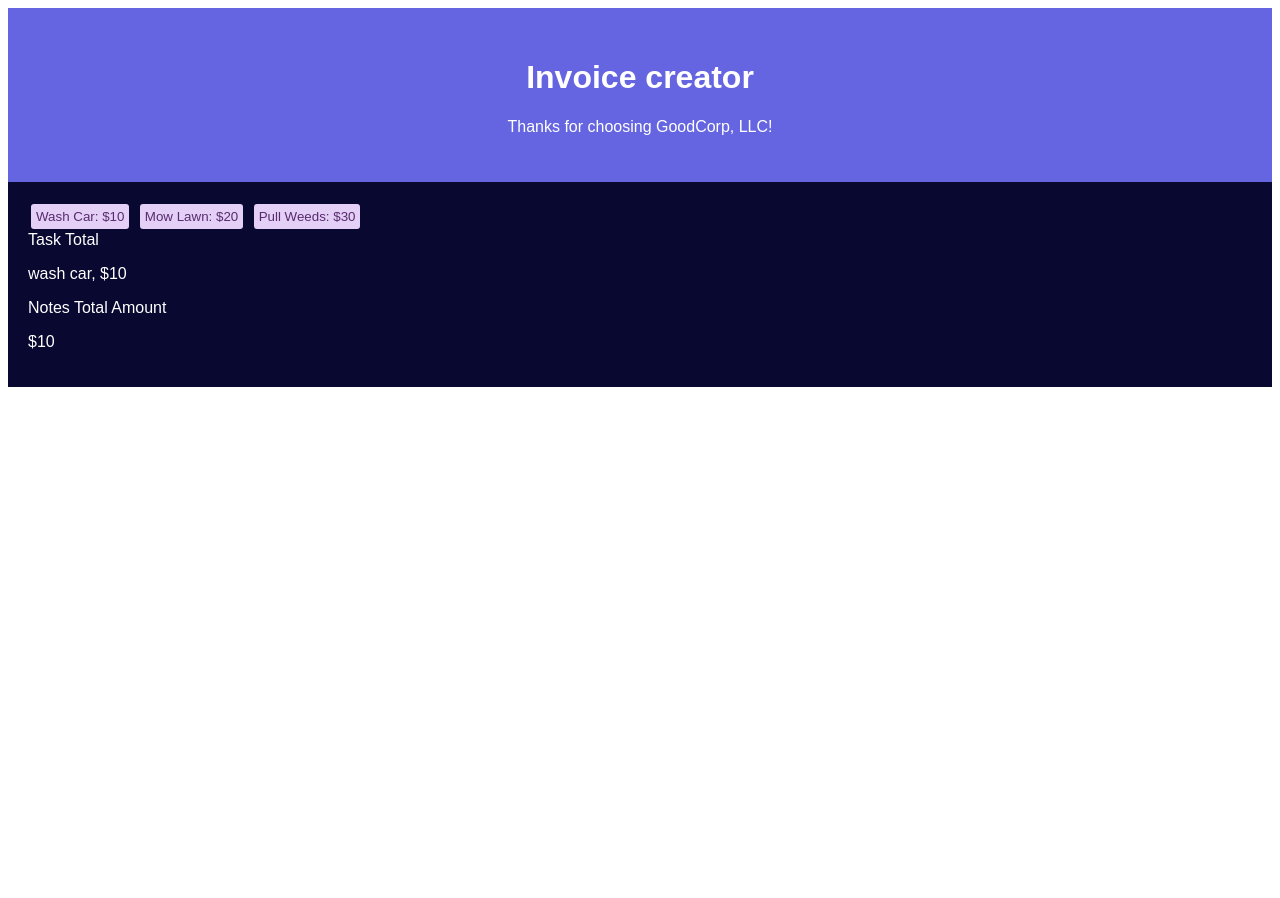
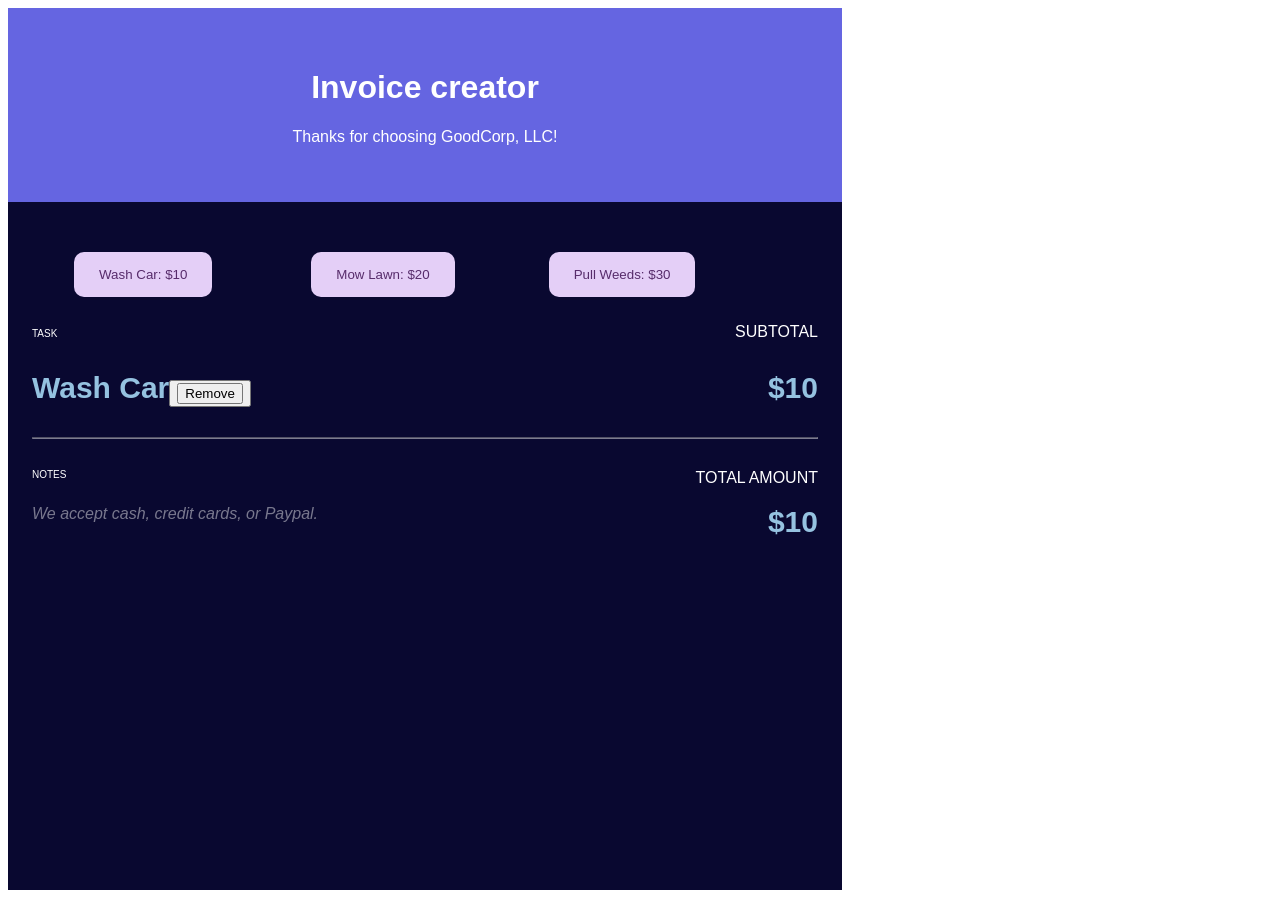
Before and after one commit to njmroy/invoice-creator, a plain HTML site: page index.html in a window 1280 px wide. Both pictures are taken after a click on the button "Wash Car: $10". Before the commit the page ends 800 px from the top, so only its background shows below. Drawn offline with Linux system fonts and the light colour scheme.

Commit message:
cleaned up UI, added remove function

```diff
--- a/index.css
+++ b/index.css
@@ -1,25 +1,79 @@
+html {
+    max-width: 850px;
+    min-width: 600px;
+}
+hr {
+    margin-bottom: 30px;
+    opacity: 50%;
+}
+a{
+    background:rgb(9, 8, 48);
+}
 .hero-container {
     background-color: rgb(101, 101, 225);
     color:white;
     font-family: Arial, Helvetica, sans-serif;
     display:block;
-    padding: 30px 20px;
+    padding: 5vh 5vh;
     text-align: center;
 
 }
 
 .page-container {
-    padding: 20px 20px;
+    padding: 3vh 3vh;
     background-color: rgb(9, 8, 48);
     color: white;
     font-family: Arial, Helvetica, sans-serif;
+    height: 80vh;
+    overflow: auto;
 }
 
 .buttons {
-border-radius: 3px;
+border-radius: 10px;
 border: none;
 background-color: rgb(228, 207, 247);
 color: rgb(87, 44, 107);
-padding: 5px 5px;
-margin: 2px 3px;
+padding: 15px 25px;
+white-space: nowrap;
+
 }
+
+.button-container {
+    display: grid;
+    grid-template-columns: repeat(3, 1fr);
+    column-gap: 10px;
+    padding: 2vh 4vh;
+
+    margin: 10px 10px;
+}
+
+.floatright {
+    float:right;
+}
+
+.floatleft {
+    float:left;
+}
+
+.bigfont {
+    font-size: 30px;
+    color: rgb(149, 194, 224);
+    font-weight: bold;
+}
+
+#task {
+    font-size: 10px;
+}
+
+#payments-accepted {
+    font-style:italic;
+    font-weight:lighter;
+    opacity: 45%;
+}
+
+
+#under-hr-container {
+    display: grid;
+
+    align-items: center;
+}
--- a/index.html
+++ b/index.html
@@ -17,28 +17,35 @@
 
     <div class="page-container">
         <div class="button-container">
-            <button class="buttons" id="washBtn"> Wash Car: $10</button>
-            <button class="buttons" id="mowBtn"> Mow Lawn: $20</button>
-            <button class="buttons" id="weedsBtn"> Pull Weeds: $30</button>
+            <div><button class="buttons" id="washBtn"> Wash Car: $10</button></div>
+           <div> <button class="buttons" id="mowBtn"> Mow Lawn: $20</button> </div>
+           <div> <button class="buttons" id="weedsBtn"> Pull Weeds: $30</button></div>
         </div>
 
-        <div id="label-row">
-            <span id="task">Task</span>
-            <span id="total">Total</span>
+        <div>
+            <span id="task">TASK</span>
+            <span class="floatright">SUBTOTAL</span>
         </div>
 
         <div id="selection-container">
         </div>
+        <hr>
 
-        <div id="total-row">
-            <span>Notes </span>
-            <span>Total Amount</span>
-        </div>
+        <div id="under-hr-container">
 
-        <div id="total-value">
+            <div>
+                <span class="floatleft" id="task">NOTES</span>
+                <span class="floatright">TOTAL AMOUNT</span>
+            </div>
+
+
+                <br>
+            <div>
+                <span class="floatleft" id="payments-accepted"> We accept cash, credit cards, or Paypal. </span>
+                <span class= "floatright bigfont" id="total-value"></span>
+            </div>
 
         </div>
-
     </div>
     <script src="index.js" rel="javascript"></script>
 </body>
--- a/index.js
+++ b/index.js
@@ -1,11 +1,12 @@
 let servicesRequested = []
 let totalCost = 0
-let taskArr = ["wash car", "mow lawn", "pull weeds"]
+let taskArr = ["Wash Car", "Mow Lawn", "Pull Weeds"]
 let tasks = {
-"wash car": 10,
-"mow lawn": 20,
-"pull weeds": 30
+"Wash Car": 10,
+"Mow Lawn": 20,
+"Pull Weeds": 30
 }
+
 // Get buttons
 const washBtn = document.getElementById("washBtn")
 const mowBtn = document.getElementById("mowBtn")
@@ -17,31 +18,81 @@ const totalContainer = document.getElementById("total-value")
 function render() {
 selectionContainer.innerHTML= ""
 for (let i=0; i<servicesRequested.length; i++) {
+
+    //Create p element and assign id
     const item = document.createElement("p")
-    item.textContent = ` ${servicesRequested[i]}, $${tasks[servicesRequested[i]]}`
+    item.setAttribute("id", `item${i}`)
+
+    //Name of selected item, add id
+    const name = document.createElement("span")
+    name.textContent =` ${servicesRequested[i]}`
+    name.setAttribute("id", `Element${i}`)
+
+    //remove button
+    const remove = document.createElement("button")
+    remove.innerHTML = `<button onclick="remove(this)" >Remove</button>`
+
+
+    const price = document.createElement("span")
+    price.textContent = `$${tasks[servicesRequested[i]]}`
+    price.classList.add("floatright", "bigfont")
+    item.classList.add("bigfont")
+
+    //Add elements to newly made p element
+    item.append(name)
+    item.append(remove)
+    item.append(price)
     selectionContainer.append(item)
-
 }
 }
 
+//Removes current row from elements selected.
+// indexToRemove returns -1 despite containing text in servicesRequested array.
+function remove(elem){
+    console.log(elem.parentNode.parentNode.textContent)
+    //Get relative container parent element
+    let parentEl = elem.parentNode.parentNode
+    console.log(parentEl.firstChild.textContent)
+    console.log(servicesRequested)
+    //Extract text of first element in row (name of service)
+    let text = parentEl.firstChild.textContent;
+    // Get index of servicesRequested array where text is found
+    let indexToRemove = servicesRequested.indexOf(text)
+
+    //Logs -1 instead of correct index. Why?
+    console.log(indexToRemove)
+
+    //Update array - remove element at index found above
+    servicesRequested  = servicesRequested.splice(indexToRemove,1);
+
+    //Re-render elements
+    render();
+    renderTotal();
+  }
+
+
+//Renders total sum based on elements
 function renderTotal() {
     totalContainer.innerHTML = ""
     let counter = 0
     for (let i=0;i<servicesRequested.length;i++){
         counter += tasks[servicesRequested[i]]
     }
-const total = document.createElement("p")
+    const total = document.createElement("span")
     total.textContent = `$${counter}`
     totalContainer.append(total)
+}
 
-}
 //Call render once to start
 render()
 
+
 //Buttons listeners to add service to array and display
+
+//Wash car button
 washBtn.addEventListener("click", function() {
     //only add if it is not currently present (no duplicates)
-    if (servicesRequested.includes("wash car")) {
+    if (servicesRequested.includes("Wash Car")) {
         console.log("Found item in array, can't add it")
     } else {
         servicesRequested.push(taskArr[0])
@@ -51,9 +102,9 @@ washBtn.addEventListener("click", function() {
     renderTotal()
     }
 )
-
+//Mow lawn button
 mowBtn.addEventListener("click", function() {
-    if (servicesRequested.includes("mow lawn")) {
+    if (servicesRequested.includes("Mow Lawn")) {
         console.log("Found item in array, can't add it")
     } else {
         servicesRequested.push(taskArr[1])
@@ -63,8 +114,9 @@ mowBtn.addEventListener("click", function() {
     renderTotal()
     })
 
+    //Pull Weeds button
 weedsBtn.addEventListener("click", function() {
-    if (servicesRequested.includes("pull weeds")) {
+    if (servicesRequested.includes("Pull Weeds")) {
         console.log("Found item in array, can't add it")
     } else {
         servicesRequested.push(taskArr[2])
@@ -73,7 +125,3 @@ weedsBtn.addEventListener("click", function() {
     render()
     renderTotal()
     })
-
-
-
-//Render data function
```
Lines whose indentation alone changed are shown as unchanged.
